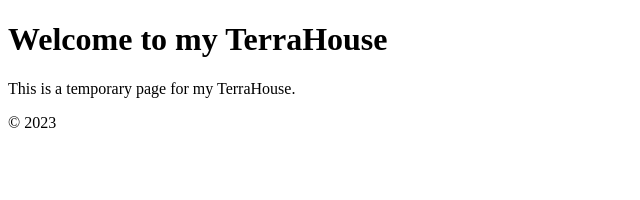
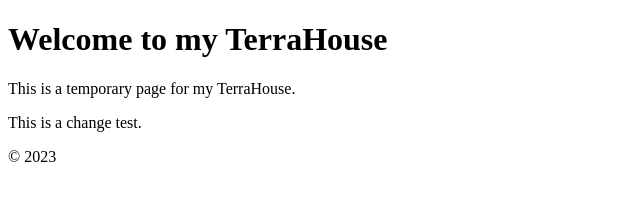
Before and after one commit to Dee76/terraform-beginner-bootcamp-2023, a plain HTML site: page public/index.html in a window 1280 px wide. Shown: the whole page, without its empty margins (0-640 px from the left). Drawn offline with Linux system fonts and the light colour scheme.

```diff
--- a/public/index.html
+++ b/public/index.html
@@ -8,6 +8,7 @@
     <body>
         <h1>Welcome to my TerraHouse</h1>
         <p>This is a temporary page for my TerraHouse.</p>
+        <p>This is a change test.</p>
     </body>
     <footer>
         <p>&copy; 2023</p>
```
Also changed, not shown: 5 other files.
